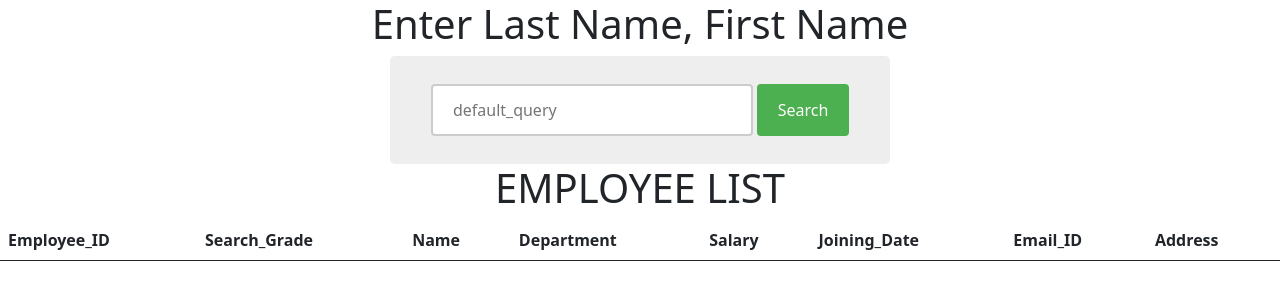
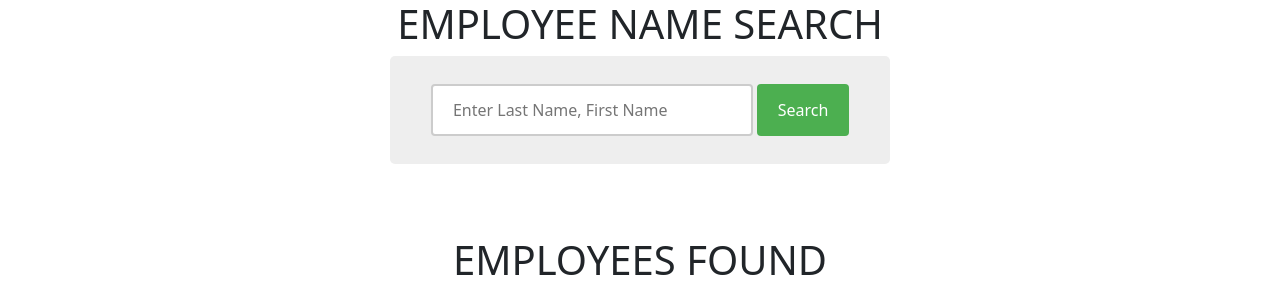
Before and after one commit to GennadyBr/flask_elasticsearch, a Flask app: page / in a window 1280 px wide. Shown: the top 292 px of the page. Run offline with Flask 3, Linux system fonts and the light colour scheme; lists and menus that the app fills with data are empty.

Commit message:
EMPLOYEE NAME SEARCH

```diff
--- a/templates/index.html
+++ b/templates/index.html
@@ -48,12 +48,15 @@
 	src="https://cdn.jsdelivr.net/npm/bootstrap@5.0.2/dist/js/bootstrap.bundle.min.js" >
 	</script>
 </head>
-<h1>Enter Last Name, First Name</h1>
+<h1>EMPLOYEE NAME SEARCH</h1>
 <form action="/search" method="POST">
-    <input type="text" name="query" placeholder=default_query>
+    <input type="text" name="query" placeholder="Enter Last Name, First Name">
     <button type="submit">Search</button>
 </form>
-<h1>EMPLOYEE LIST</h1>
+<br>
+<br>
+<br>
+<h1>EMPLOYEES FOUND</h1>
 <table class="table">
     <thead>
         <tr>
```
